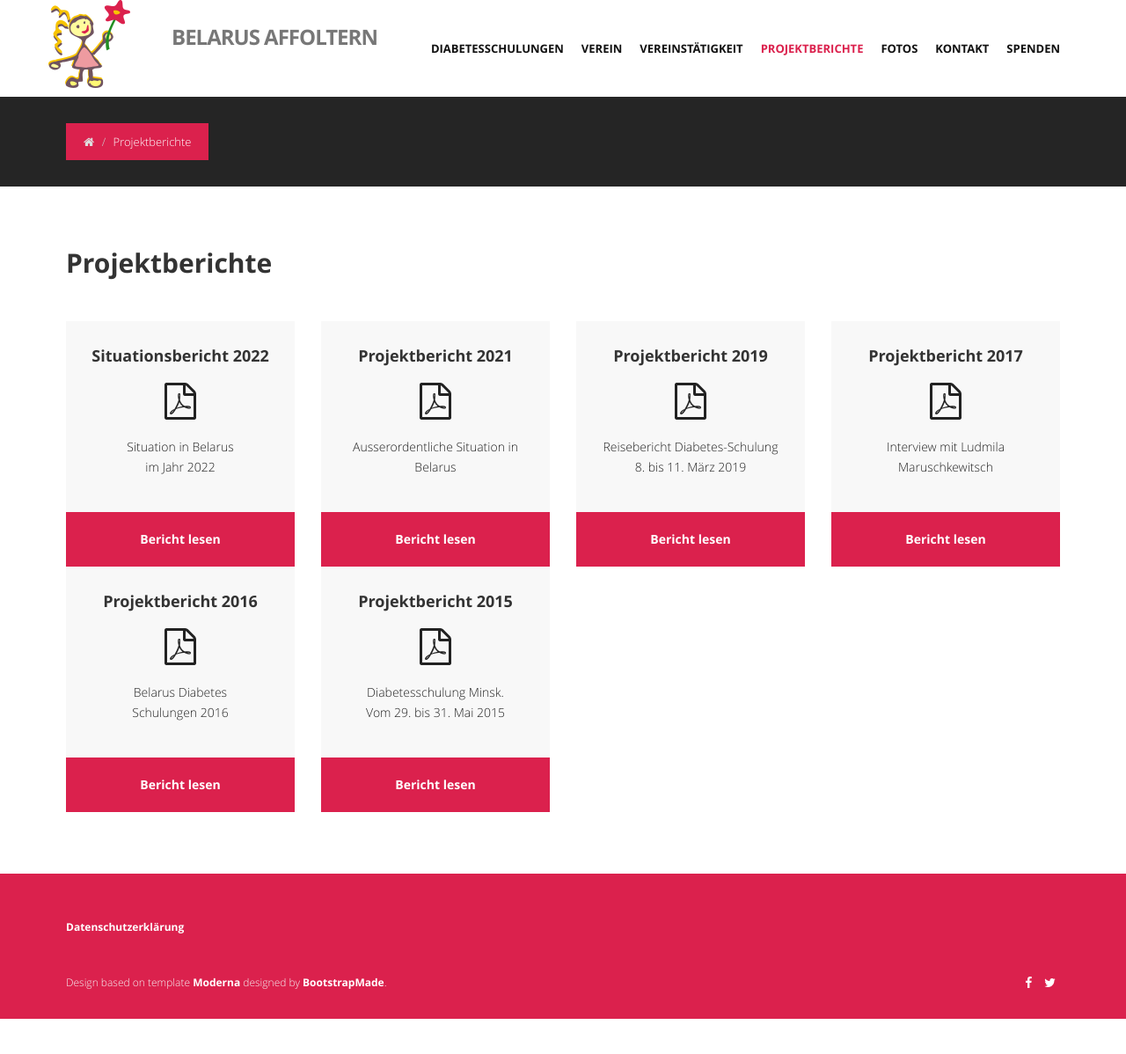
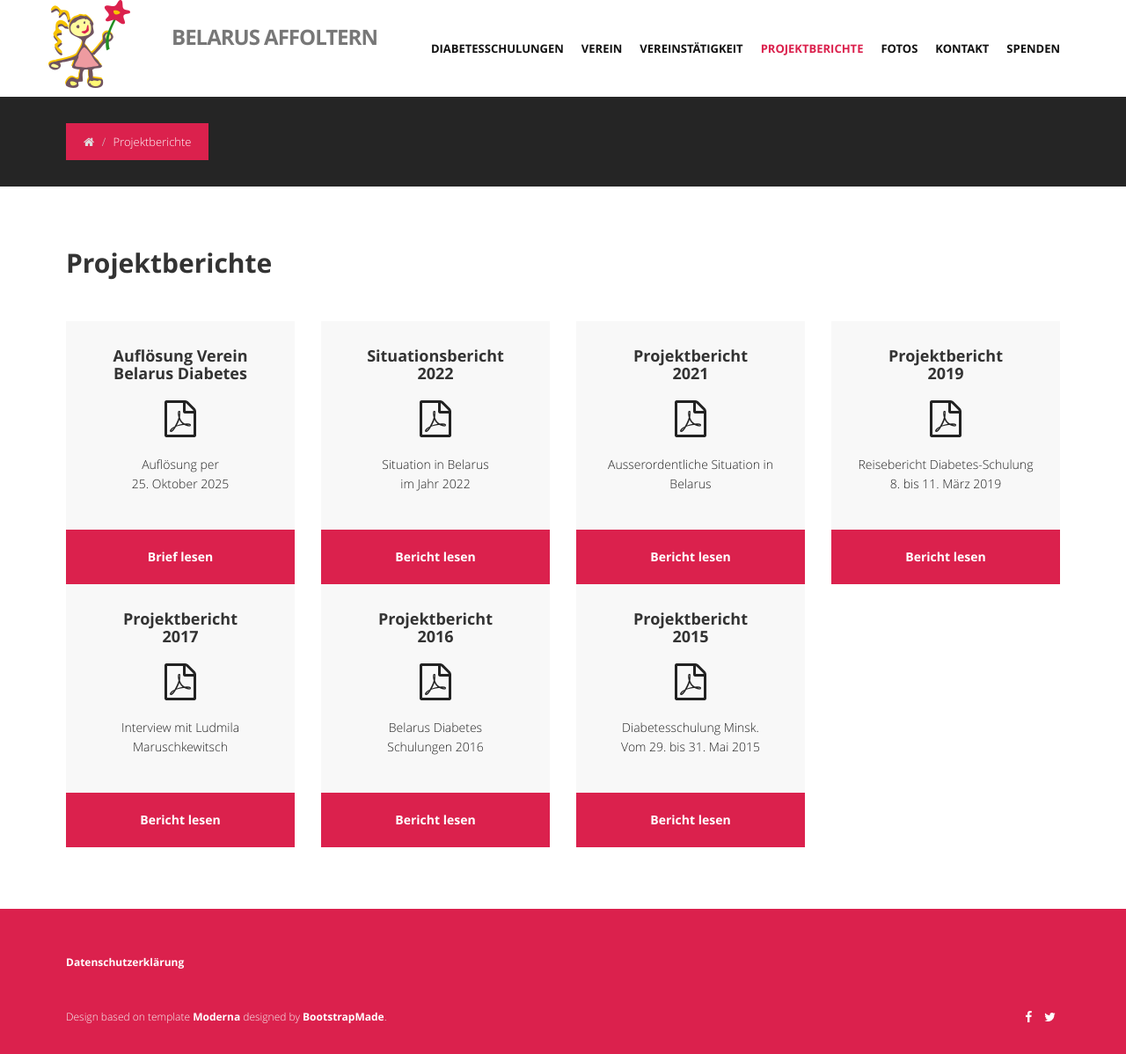
Before and after one commit to rolandbaer/belarus-affoltern, a Jekyll site: the page built from src/projektberichte.html, in a window 1280 px wide and 1198 px high. Shown: the whole window at 88% size. Built offline with Jekyll 4.4.1, drawn with Linux system fonts in a browser that asks for light colours; comment, search, counter and statistics services are not loaded.

Commit message:
letter "Auflösung Verein"
- added letter "Auflösung Verein"
- added image on start page to link to letter
- added link to letter from projektberichte

```diff
--- a/src/projektberichte.html
+++ b/src/projektberichte.html
@@ -27,7 +27,23 @@ navigation_weight: 40
       <div class="col-lg-3">
         <div class="box">
           <div class="box-gray aligncenter">
-            <h4>Situationsbericht 2022</h4>
+            <h4>Auflösung Verein<br />Belarus Diabetes</h4>
+            <div class="icon">
+            <i class="fa fa-file-pdf-o fa-3x"></i>
+            </div>
+            <p class="">
+              Auflösung per<br />25. Oktober 2025
+            </p>
+          </div>
+          <div class="box-bottom">
+            <a href="files/brief_abschluss_projekt_2025.pdf">Brief lesen</a>
+          </div>
+        </div>
+      </div>
+      <div class="col-lg-3">
+        <div class="box">
+          <div class="box-gray aligncenter">
+            <h4>Situationsbericht<br />2022</h4>
             <div class="icon">
             <i class="fa fa-file-pdf-o fa-3x"></i>
             </div>
@@ -43,7 +59,7 @@ navigation_weight: 40
       <div class="col-lg-3">
         <div class="box">
           <div class="box-gray aligncenter">
-            <h4>Projektbericht 2021</h4>
+            <h4>Projektbericht<br />2021</h4>
             <div class="icon">
             <i class="fa fa-file-pdf-o fa-3x"></i>
             </div>
@@ -59,7 +75,7 @@ navigation_weight: 40
       <div class="col-lg-3">
         <div class="box">
           <div class="box-gray aligncenter">
-            <h4>Projektbericht 2019</h4>
+            <h4>Projektbericht<br />2019</h4>
             <div class="icon">
             <i class="fa fa-file-pdf-o fa-3x"></i>
             </div>
@@ -76,7 +92,7 @@ navigation_weight: 40
       <div class="col-lg-3">
         <div class="box">
           <div class="box-gray aligncenter">
-            <h4>Projektbericht 2017</h4>
+            <h4>Projektbericht<br />2017</h4>
             <div class="icon">
             <i class="fa fa-file-pdf-o fa-3x"></i>
             </div>
@@ -92,7 +108,7 @@ navigation_weight: 40
       <div class="col-lg-3">
         <div class="box">
           <div class="box-gray aligncenter">
-            <h4>Projektbericht 2016</h4>
+            <h4>Projektbericht<br />2016</h4>
             <div class="icon">
             <i class="fa fa-file-pdf-o fa-3x"></i>
             </div>
@@ -109,7 +125,7 @@ navigation_weight: 40
       <div class="col-lg-3">
         <div class="box">
           <div class="box-gray aligncenter">
-            <h4>Projektbericht 2015</h4>
+            <h4>Projektbericht<br />2015</h4>
             <div class="icon">
             <i class="fa fa-file-pdf-o fa-3x"></i>
             </div>
```
Also changed, not shown: src/index.html (+7 -0 lines), src/img/slides/0.jpg (added), 1 other file.
